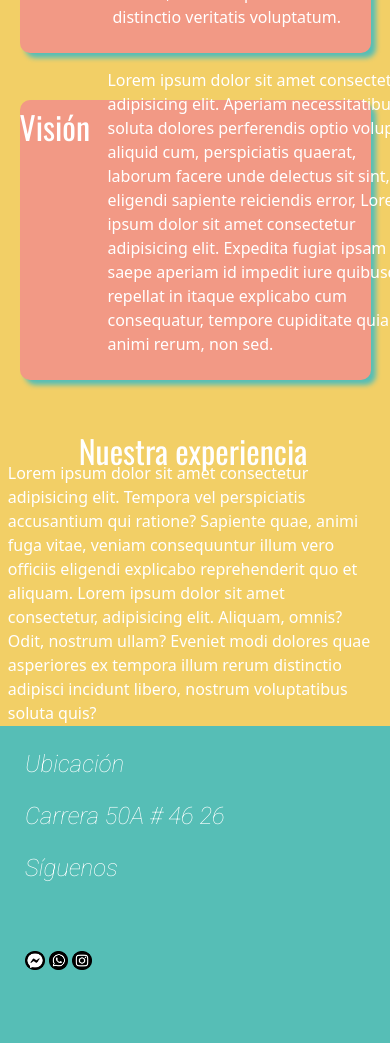
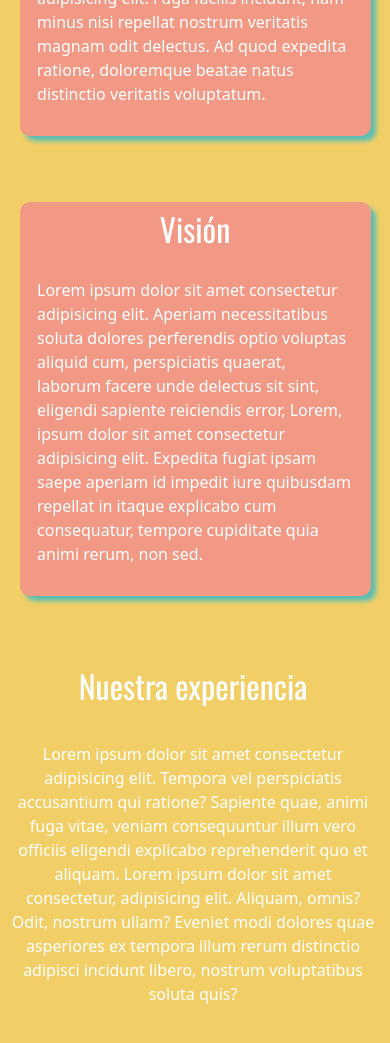
Before and after one commit to camilobeta1998/segunda-entrega-proyecto-final, a plain HTML site: page pages/nosotros.html in a window 390 px wide. Shown: the part 1204-2247 px from the top of the page. Drawn offline with nearby package versions, Linux system fonts and the light colour scheme.

Commit message:
Nosotros parte mobile terminada

```diff
--- a/style.css
+++ b/style.css
@@ -439,7 +439,7 @@
 .sectionTresNosotros .sectionTresNosotros__contenedor1 div {
   display: flex;
   flex-direction: column;
-  flex-wrap: wrap;
+  justify-content: space-between;
   background-color: #f29985;
   width: 46%;
   height: 90%;
@@ -447,11 +447,17 @@
   box-shadow: 5px 5px 5px #56beb6;
 }
 
+/*animacion de los contenedores del Nosotros*/
+
+.sectionTresNosotros .sectionTresNosotros__contenedor1 div:hover {
+  transform: scale(1.05);
+}
+
 .sectionTresNosotros__contenedor1 div h2 {
   display: flex;
   color: white;
   position: relative;
-  top: 20%;
+  top: 25px;
   justify-content: center;
   font-family: "Oswald", sans-serif;
   font-size: xx-large;
@@ -701,11 +707,12 @@
   /*Inicio maquetacion de Nosotros en mobile*/
   .grid-containerNosotros {
     display: grid;
-    grid-template-rows: 80px 250px 600px 1000px 400px;
+    grid-template-rows: 80px 250px 550px 1000px 400px;
     grid-template-areas:
       "header"
       "sectionUnoNosotros"
       "sectionDosNosotros"
+      "sectionTresNosotros"
       "sectionTresNosotros"
       "footer";
   }
@@ -763,7 +770,7 @@
   .sectionDosNosotros p {
     width: 80%;
     position: absolute;
-    top: 320px;
+    top: 230px;
     right: 10%;
   }
 
@@ -780,7 +787,7 @@
   .sectionTresNosotros__contenedor1 {
     display: flex;
     flex-direction: column;
-    height: 800px;
+    height: 1000px;
   }
 
   .sectionTresNosotros .sectionTresNosotros__contenedor1 div {
@@ -803,6 +810,10 @@
     justify-content: center;
     color: white;
     font-family: "Oswald", sans-serif;
+  }
+
+  .sectionTresNosotros__contenedor2 p {
+    text-align: center;
   }
 
   .sectionTresNosotros__contenedor2 {
```
